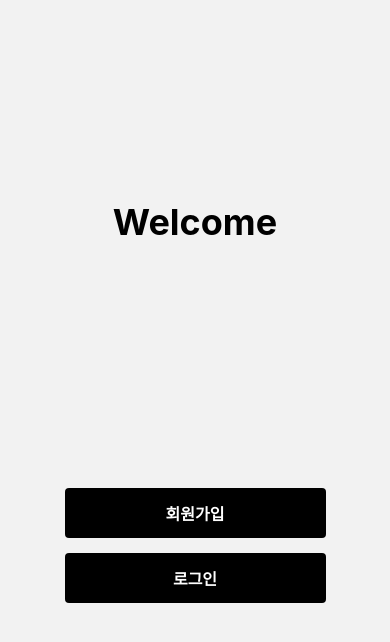
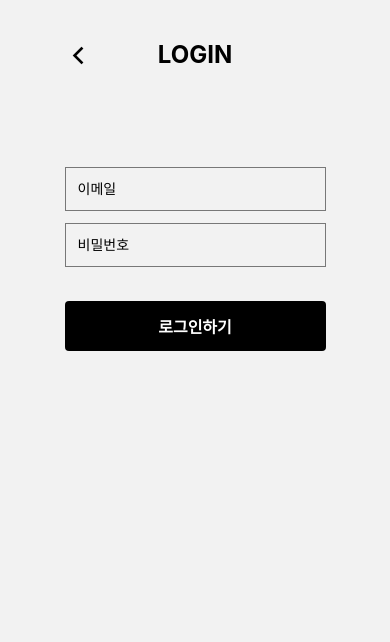
Before and after one commit to hank1245/expo-boilerplate, a React Native app: screen /SignIn in a window 390 px wide. Before the commit this address had no page. Shown: the top 642 px of the page. Built offline with nearby package versions, Linux system fonts and the light colour scheme.

Commit message:
navigation설정

```diff
--- a/App.tsx
+++ b/App.tsx
@@ -1,21 +1,11 @@
-import { configureStore } from '@reduxjs/toolkit';
 import AppInner from './AppInner';
-import { Provider } from 'react-redux';
-import authReducer from './src/slices/authSlice';
-
-const store = configureStore({
-  reducer: {
-    auth: authReducer,
-  },
-});
-
-export type RootState = ReturnType<typeof store.getState>;
+import { RecoilRoot } from 'recoil';
 
 const App = () => {
   return (
-    <Provider store={store}>
+    <RecoilRoot>
       <AppInner />
-    </Provider>
+    </RecoilRoot>
   );
 };
 
--- a/AppInner.tsx
+++ b/AppInner.tsx
@@ -2,17 +2,35 @@ import { NavigationContainer } from '@react-navigation/native';
 import { createNativeStackNavigator } from '@react-navigation/native-stack';
 import WelcomePage from './src/pages/WelcomePage';
 import SignUpPage from './src/pages/SignUpPage';
+import SignInPage from './src/pages/SignInPage';
+import { useRecoilValue } from 'recoil';
+import { authState } from './src/atoms';
+import MainPage from './src/pages/MainPage';
+import { createBottomTabNavigator } from '@react-navigation/bottom-tabs';
+import MyPage from './src/pages/MyPage';
+import Schedule from './src/pages/Schedule';
 
 export type StackParamList = {
   Welcome: undefined;
   SignUp: undefined;
+  SignIn: undefined;
+};
+
+export type TabParamList = {
+  Main: undefined;
+  MyPage: undefined;
+  Schedule: undefined;
 };
 
 const AppInner = () => {
   const Stack = createNativeStackNavigator<StackParamList>();
+  const Tab = createBottomTabNavigator();
+  const user = useRecoilValue(authState);
+  const isLoggedIn = !!user.email;
 
   return (
     <NavigationContainer>
+      {!isLoggedIn ? (
         <Stack.Navigator>
           <Stack.Screen
             name="Welcome"
@@ -24,7 +42,31 @@ const AppInner = () => {
             component={SignUpPage}
             options={{ headerShown: false }}
           />
+          <Stack.Screen
+            name="SignIn"
+            component={SignInPage}
+            options={{ headerShown: false }}
+          />
         </Stack.Navigator>
+      ) : (
+        <Tab.Navigator>
+          <Tab.Screen
+            name="Main"
+            component={MainPage}
+            options={{ headerShown: false }}
+          />
+          <Tab.Screen
+            name="Schedule"
+            component={Schedule}
+            options={{ headerShown: false }}
+          />
+          <Tab.Screen
+            name="MyPage"
+            component={MyPage}
+            options={{ headerShown: false }}
+          />
+        </Tab.Navigator>
+      )}
     </NavigationContainer>
   );
 };
--- a/package.json
+++ b/package.json
@@ -9,17 +9,17 @@
     "web": "expo start --web"
   },
   "dependencies": {
+    "@react-navigation/bottom-tabs": "^6.5.7",
     "@react-navigation/native": "^6.1.6",
     "@react-navigation/native-stack": "^6.9.12",
-    "@reduxjs/toolkit": "^1.9.3",
     "@types/react-native": "^0.71.5",
     "expo": "~48.0.9",
     "expo-status-bar": "~1.4.4",
     "react": "18.2.0",
-    "react-native": "0.71.4",
+    "react-native": "0.71.6",
     "react-native-safe-area-context": "4.5.0",
     "react-native-screens": "~3.20.0",
-    "react-redux": "^8.0.5"
+    "recoil": "^0.7.7"
   },
   "devDependencies": {
     "@babel/core": "^7.20.0",
--- /dev/null
+++ b/src/atoms/index.ts
@@ -0,0 +1,14 @@
+import { atom } from 'recoil';
+
+interface User {
+  name: string | undefined;
+  email: string | undefined;
+}
+
+export const authState = atom<User>({
+  key: 'authState',
+  default: {
+    name: undefined,
+    email: undefined,
+  },
+});
--- a/src/pages/MainPage.tsx
+++ b/src/pages/MainPage.tsx
@@ -0,0 +1,8 @@
+import React from 'react';
+import { Text } from 'react-native';
+
+function MainPage() {
+  return <Text>MainPage</Text>;
+}
+
+export default MainPage;
--- a/src/pages/MyPage.tsx
+++ b/src/pages/MyPage.tsx
@@ -0,0 +1,8 @@
+import React from 'react';
+import { Text } from 'react-native';
+
+function MyPage() {
+  return <Text>MyPage</Text>;
+}
+
+export default MyPage;
--- /dev/null
+++ b/src/pages/Schedule.tsx
@@ -0,0 +1,8 @@
+import React from 'react';
+import { Text } from 'react-native';
+
+function Schedule() {
+  return <Text>Schedule</Text>;
+}
+
+export default Schedule;
--- a/src/pages/SignInPage.tsx
+++ b/src/pages/SignInPage.tsx
@@ -0,0 +1,53 @@
+import { Pressable, StyleSheet, Text, View } from 'react-native';
+import { SafeAreaView } from 'react-native-safe-area-context';
+import { Ionicons } from '@expo/vector-icons';
+import Input from '../components/common/Input';
+import Button from '../components/common/Button';
+import { useNavigation } from '@react-navigation/native';
+import { useRecoilState } from 'recoil';
+import { authState } from '../atoms';
+
+const USER = {
+  email: 'test@gmail.com',
+  name: '행크',
+};
+
+const SignInPage = () => {
+  const navigation = useNavigation();
+  const [auth, setAuth] = useRecoilState(authState);
+  return (
+    <SafeAreaView style={{ alignItems: 'center' }}>
+      <View style={{ width: 261, marginTop: 40 }}>
+        <Pressable
+          style={{ position: 'absolute', zIndex: 1 }}
+          onPress={() => navigation.goBack()}
+        >
+          <Ionicons name="ios-chevron-back" size={28} color="black" />
+        </Pressable>
+        <View style={{ alignItems: 'center' }}>
+          <Text style={styles.title}>LOGIN</Text>
+        </View>
+      </View>
+      <Input style={{ marginTop: '25%' }} placeholder="이메일" />
+      <Input
+        style={{ marginTop: 12 }}
+        placeholder="비밀번호"
+        secureTextEntry={true}
+      />
+      <Button
+        text="로그인하기"
+        style={{ marginTop: 34 }}
+        onPress={() => setAuth(USER)}
+      />
+    </SafeAreaView>
+  );
+};
+
+const styles = StyleSheet.create({
+  title: {
+    fontSize: 24,
+    fontWeight: '700',
+  },
+});
+
+export default SignInPage;
--- a/src/pages/SignUpPage.tsx
+++ b/src/pages/SignUpPage.tsx
@@ -21,13 +21,21 @@ const SignUpPage = () => {
           <Text style={styles.title}>SIGN UP</Text>
         </View>
       </View>
-      <Input style={{ marginTop: 80 }} placeholder="이메일" />
-      <Input style={{ marginTop: 12 }} placeholder="비밀번호 (8~16자리)" />
-      <Input style={{ marginTop: 12 }} placeholder="비밀번호 확인" />
+      <Input style={{ marginTop: '25%' }} placeholder="이메일" />
+      <Input
+        style={{ marginTop: 12 }}
+        placeholder="비밀번호 (8~16자리)"
+        secureTextEntry={true}
+      />
+      <Input
+        style={{ marginTop: 12 }}
+        placeholder="비밀번호 확인"
+        secureTextEntry={true}
+      />
       <Button
         text="회원가입"
         style={{ marginTop: 34 }}
-        onPress={() => Alert.alert('회원가입')}
+        onPress={() => Alert.alert('회원가입이 완료되었습니다.')}
       />
     </SafeAreaView>
   );
--- a/src/pages/WelcomePage.tsx
+++ b/src/pages/WelcomePage.tsx
@@ -21,7 +21,13 @@ const WelcomePage = () => {
           navigation.navigate('SignUp');
         }}
       />
-      <Button text="로그인" style={{ marginTop: 15 }} />
+      <Button
+        text="로그인"
+        style={{ marginTop: 15 }}
+        onPress={() => {
+          navigation.navigate('SignIn');
+        }}
+      />
     </SafeAreaView>
   );
 };
--- a/src/slices/authSlice.ts
+++ /dev/null
@@ -1,15 +0,0 @@
-import { createSlice } from '@reduxjs/toolkit';
-
-const initialState = {
-  email: '',
-};
-
-const authSlice = createSlice({
-  name: 'auth',
-  initialState,
-  reducers: {},
-});
-
-export const reducer = authSlice.actions;
-
-export default authSlice.reducer;
```
Also changed, not shown: 1 other file (tests, documents, lock files or other folders). Lines whose indentation alone changed are shown as unchanged.
